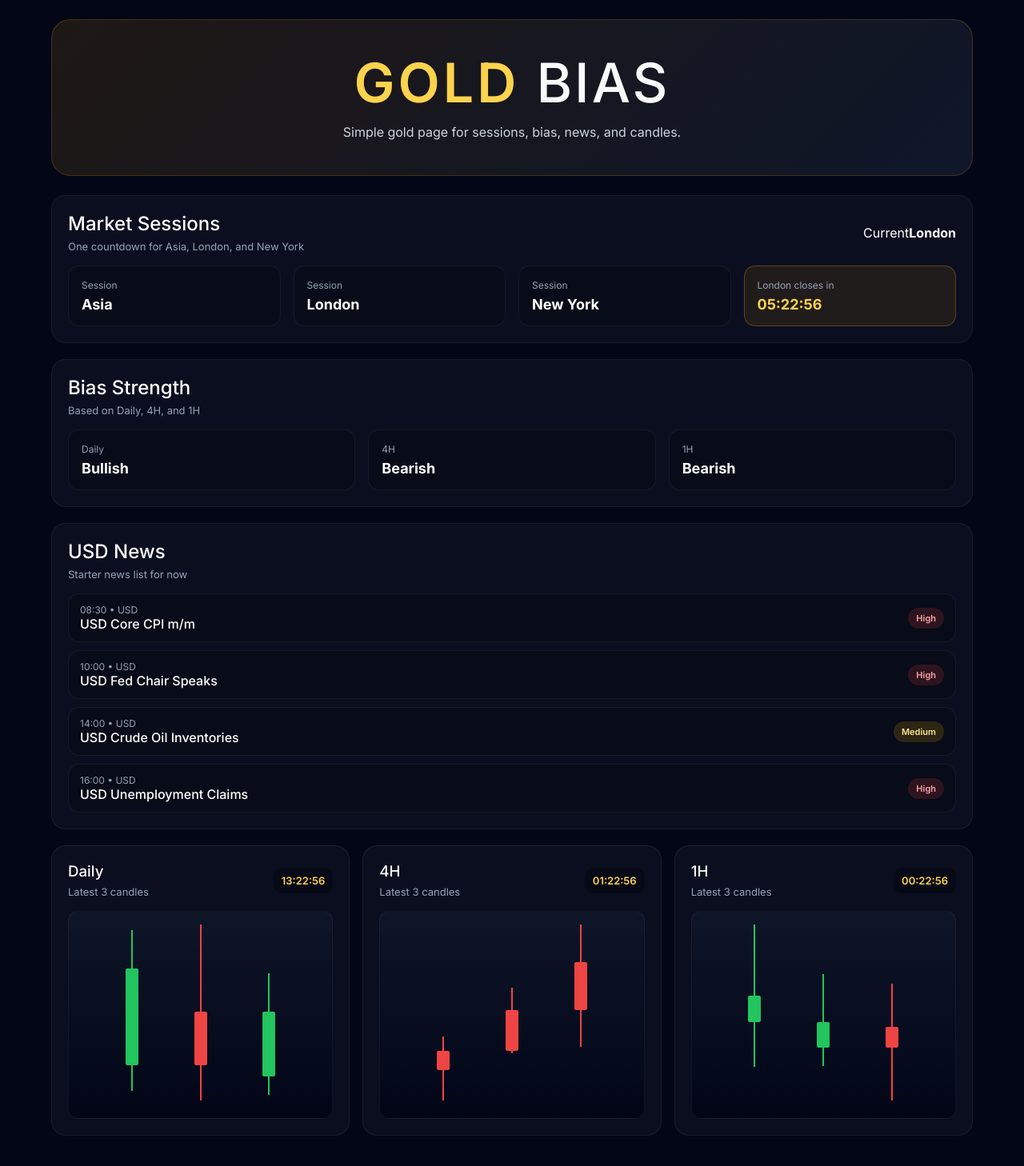
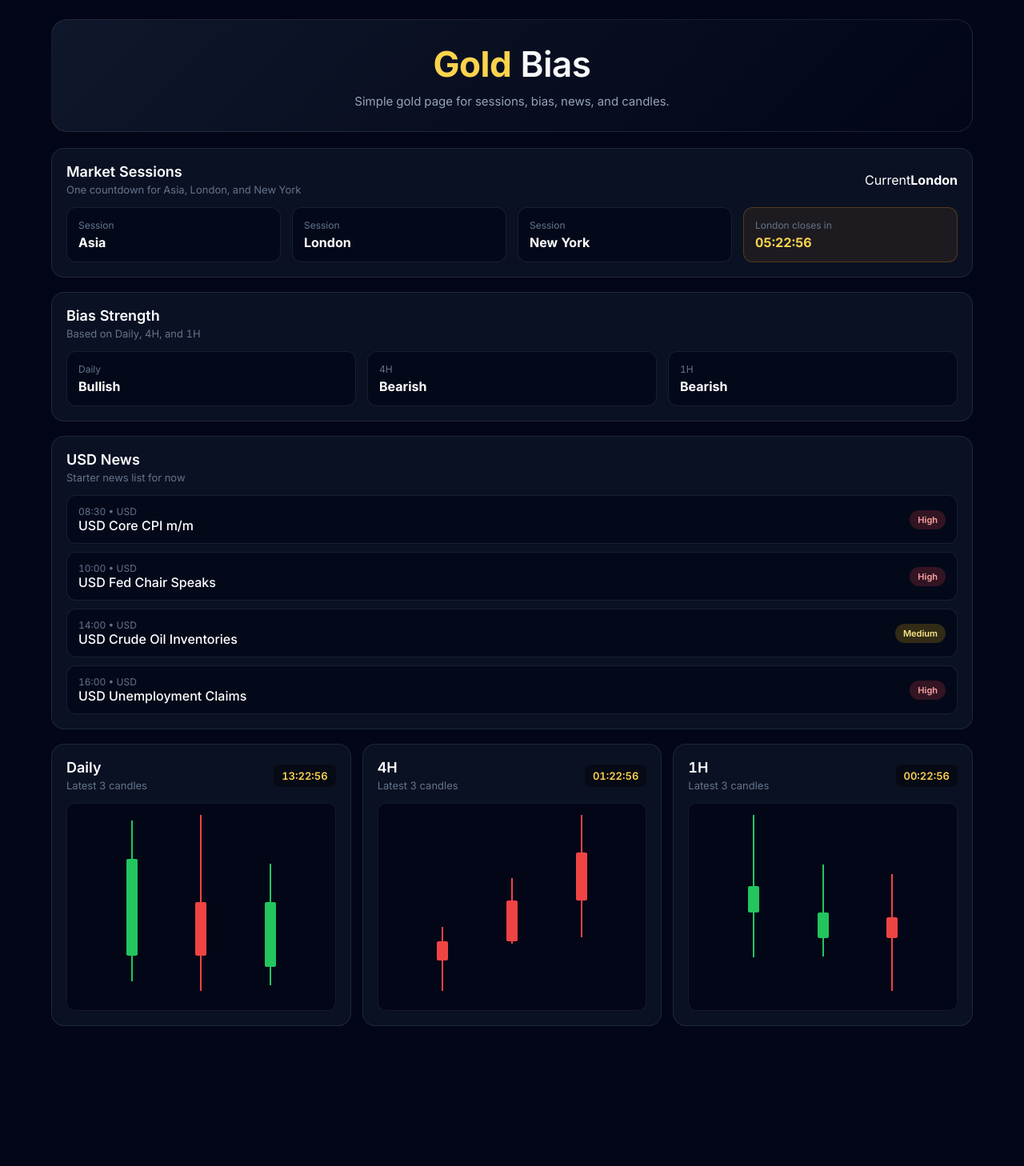
Before and after one commit to Nn1van/gold-bias, a Next.js app: page / in a window 1280 px wide. Shown: the top 1458 px of the page at 80% size. After the commit the page ends 1325 px from the top, so only its background shows below. Built offline with nearby package versions, Linux system fonts and the light colour scheme.

Commit message:
Update globals.css

```diff
--- a/app/globals.css
+++ b/app/globals.css
@@ -12,6 +12,7 @@ body {
 
 body {
   min-height: 100vh;
+  font-feature-settings: "tnum";
 }
 
 /* PAGE */
@@ -21,72 +22,46 @@ body {
   padding: 24px;
 }
 
-/* HERO */
+/* HERO (CLEAN + PROFESSIONAL) */
 .hero {
-  background: linear-gradient(135deg, rgba(245, 158, 11, 0.12), rgba(15, 23, 42, 1));
-  border: 1px solid rgba(245, 158, 11, 0.2);
-  border-radius: 24px;
-  padding: 44px 36px;
-  margin-bottom: 24px;
+  background: linear-gradient(135deg, rgba(15, 23, 42, 1), rgba(2, 6, 23, 1));
+  border: 1px solid rgba(148, 163, 184, 0.15);
+  border-radius: 20px;
+  padding: 28px;
+  margin-bottom: 20px;
 
   display: flex;
   flex-direction: column;
   align-items: center;
   text-align: center;
-
-  transition: all 0.3s ease;
 }
 
-.hero:hover {
-  transform: translateY(-6px);
-  border-color: rgba(45, 212, 191, 0.7);
-  box-shadow:
-    0 0 12px rgba(45, 212, 191, 0.25),
-    0 0 35px rgba(45, 212, 191, 0.2);
-}
-
-/* ZIMRA STYLE TITLE */
 .hero h1 {
   margin: 0;
-  font-size: 68px;
-  font-weight: 500;
-  letter-spacing: 3px;
-  line-height: 1;
-  text-transform: uppercase;
+  font-size: 44px;
+  font-weight: 600;
+  letter-spacing: -0.5px;
   color: #f8fafc;
 }
 
-/* GOLD WORD */
 .gold-glow-word {
   color: #fcd34d;
-  font-weight: 600;
-  letter-spacing: 4px;
+  font-weight: 700;
 }
 
-/* SUBTEXT */
 .hero p {
-  margin: 18px 0 0;
-  color: #cbd5e1;
-  font-size: 16px;
-  font-weight: 400;
+  margin: 10px 0 0;
+  color: #94a3b8;
+  font-size: 15px;
 }
 
 /* CARDS */
 .card {
-  background: rgba(255, 255, 255, 0.035);
-  border: 1px solid rgba(255, 255, 255, 0.06);
-  border-radius: 18px;
-  padding: 20px;
-  margin-bottom: 20px;
-  transition: all 0.25s ease;
-}
-
-.card:hover {
-  transform: translateY(-5px);
-  border-color: rgba(45, 212, 191, 0.7);
-  box-shadow:
-    0 0 10px rgba(45, 212, 191, 0.25),
-    0 0 25px rgba(45, 212, 191, 0.15);
+  background: rgba(15, 23, 42, 0.7);
+  border: 1px solid rgba(148, 163, 184, 0.15);
+  border-radius: 16px;
+  padding: 18px;
+  margin-bottom: 18px;
 }
 
 /* HEADERS */
@@ -95,20 +70,20 @@ body {
   display: flex;
   justify-content: space-between;
   align-items: center;
-  margin-bottom: 16px;
-  gap: 16px;
+  margin-bottom: 14px;
 }
 
 .section-top h2,
 .box-top h3 {
   margin: 0;
-  font-weight: 500;
+  font-size: 18px;
+  font-weight: 600;
 }
 
 .section-top p,
 .box-top p {
-  margin: 6px 0 0;
-  color: #94a3b8;
+  margin: 4px 0 0;
+  color: #64748b;
   font-size: 13px;
 }
 
@@ -117,7 +92,7 @@ body {
 .bias-grid,
 .candle-grid-main {
   display: grid;
-  gap: 16px;
+  gap: 14px;
 }
 
 .session-grid {
@@ -134,33 +109,27 @@ body {
 
 /* SMALL CARDS */
 .small-card {
-  background: rgba(0, 0, 0, 0.2);
-  border: 1px solid rgba(255, 255, 255, 0.06);
-  border-radius: 14px;
-  padding: 16px;
-  transition: all 0.25s ease;
-}
-
-.small-card:hover {
-  transform: translateY(-3px);
-  border-color: rgba(45, 212, 191, 0.7);
+  background: rgba(2, 6, 23, 0.7);
+  border: 1px solid rgba(148, 163, 184, 0.15);
+  border-radius: 12px;
+  padding: 14px;
 }
 
 .small-card span {
-  color: #94a3b8;
+  color: #64748b;
   font-size: 12px;
   display: block;
-  margin-bottom: 6px;
+  margin-bottom: 4px;
 }
 
 .small-card strong {
-  font-size: 18px;
+  font-size: 16px;
 }
 
 /* GOLD CARD */
 .gold-card {
-  background: rgba(245, 158, 11, 0.1);
-  border-color: rgba(245, 158, 11, 0.3);
+  background: rgba(245, 158, 11, 0.08);
+  border-color: rgba(245, 158, 11, 0.25);
 }
 
 .gold-card strong {
@@ -177,20 +146,14 @@ body {
   display: flex;
   justify-content: space-between;
   align-items: center;
-  background: rgba(0, 0, 0, 0.2);
-  border: 1px solid rgba(255, 255, 255, 0.06);
-  border-radius: 14px;
+  background: rgba(2, 6, 23, 0.7);
+  border: 1px solid rgba(148, 163, 184, 0.15);
+  border-radius: 12px;
   padding: 12px 14px;
-  transition: all 0.25s ease;
-}
-
-.news-item:hover {
-  transform: translateY(-3px);
-  border-color: rgba(45, 212, 191, 0.7);
 }
 
 .news-time {
-  color: #94a3b8;
+  color: #64748b;
   font-size: 12px;
 }
 
@@ -201,32 +164,32 @@ body {
 /* IMPACT */
 .impact {
   border-radius: 999px;
-  padding: 6px 10px;
+  padding: 5px 10px;
   font-size: 11px;
   font-weight: 600;
 }
 
 .impact-high {
-  background: rgba(239, 68, 68, 0.16);
+  background: rgba(239, 68, 68, 0.2);
   color: #fca5a5;
 }
 
 .impact-medium {
-  background: rgba(234, 179, 8, 0.16);
+  background: rgba(234, 179, 8, 0.2);
   color: #fde68a;
 }
 
 .impact-low {
-  background: rgba(34, 197, 94, 0.16);
+  background: rgba(34, 197, 94, 0.2);
   color: #86efac;
 }
 
 /* TIMER */
 .mini-timer {
-  background: rgba(0, 0, 0, 0.3);
+  background: rgba(0, 0, 0, 0.4);
   color: #fcd34d;
-  padding: 8px 10px;
-  border-radius: 10px;
+  padding: 6px 10px;
+  border-radius: 8px;
   font-weight: 600;
   font-size: 13px;
 }
@@ -234,10 +197,10 @@ body {
 /* CHART */
 .tv-chart {
   height: 260px;
-  border-radius: 12px;
-  background: linear-gradient(180deg, rgba(15, 23, 42, 0.85), rgba(2, 6, 23, 0.95));
-  border: 1px solid rgba(148, 163, 184, 0.08);
-  padding: 16px;
+  border-radius: 10px;
+  background: rgba(2, 6, 23, 0.9);
+  border: 1px solid rgba(148, 163, 184, 0.12);
+  padding: 14px;
 }
 
 .tv-chart-inner {
@@ -249,7 +212,7 @@ body {
 
 /* CANDLES */
 .tv-candle {
-  width: 46px;
+  width: 40px;
   height: 220px;
   display: flex;
   justify-content: center;
@@ -271,7 +234,7 @@ body {
 .tv-body {
   position: absolute;
   left: 50%;
-  width: 16px;
+  width: 14px;
   transform: translateX(-50%);
   border-radius: 2px;
 }
@@ -293,14 +256,14 @@ body {
   }
 
   .hero h1 {
-    font-size: 48px;
+    font-size: 32px;
   }
 
   .tv-candle {
-    width: 36px;
+    width: 30px;
   }
 
   .tv-body {
-    width: 12px;
+    width: 10px;
   }
 }
```
